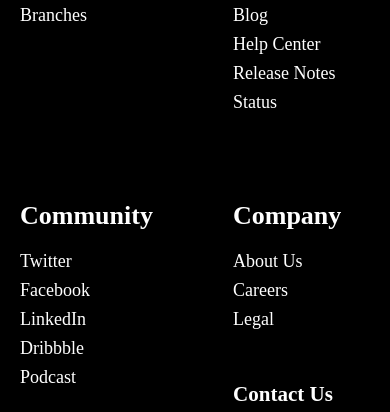
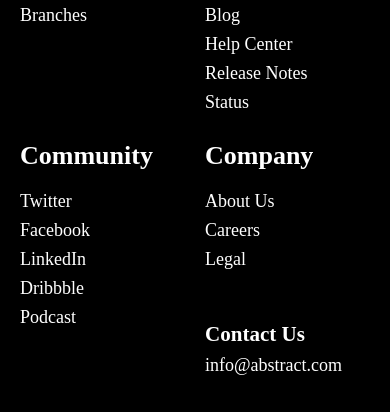
Before and after one commit to LuisSanchezRamos/practica1, a plain HTML site: page prueba1/index.html in a window 390 px wide. Shown: the part 2320-2732 px from the top of the page. Drawn offline with Linux system fonts and the light colour scheme.

Commit message:
prueba final

```diff
--- a/prueba1/styles.css
+++ b/prueba1/styles.css
@@ -152,7 +152,7 @@ a {
 }
 
 
-@media (width <= 768px) {
+@media (max-width: 768px) {
 
    .nav {
     flex-direction: column;
@@ -170,6 +170,7 @@ a {
    }
   .footer {
     padding: 20px;
+    gap: 20px;
     flex-direction: column;
     display: grid;
     grid-template-columns: repeat(2, 1fr);
@@ -219,8 +220,6 @@ a {
     flex-direction: column;
     display: grid;
     grid-template-columns: repeat(3, 1fr);
-    /* text-align: center; */
-    /* align-items: start; */
 }
 .footer > :last-child {
   grid-column: span 2;
```
